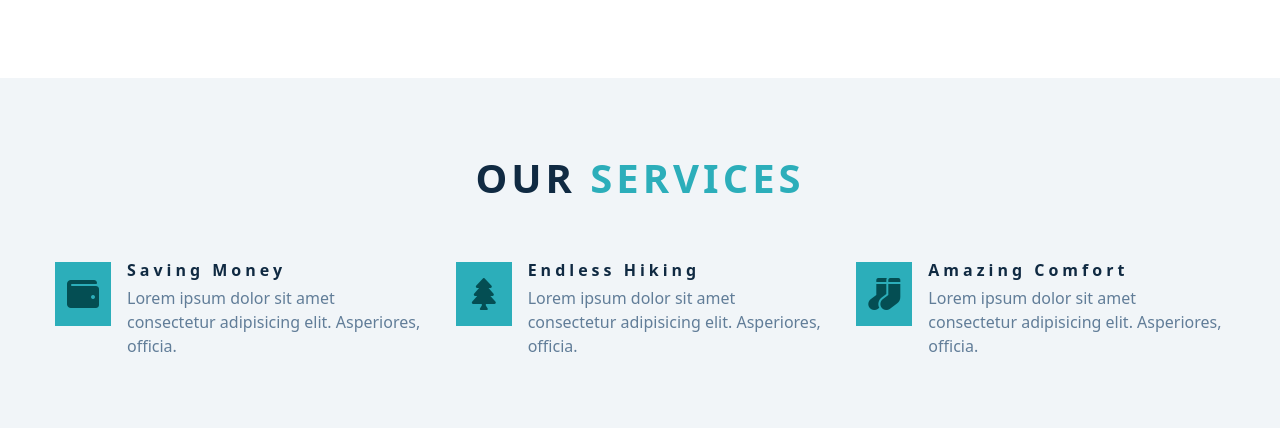
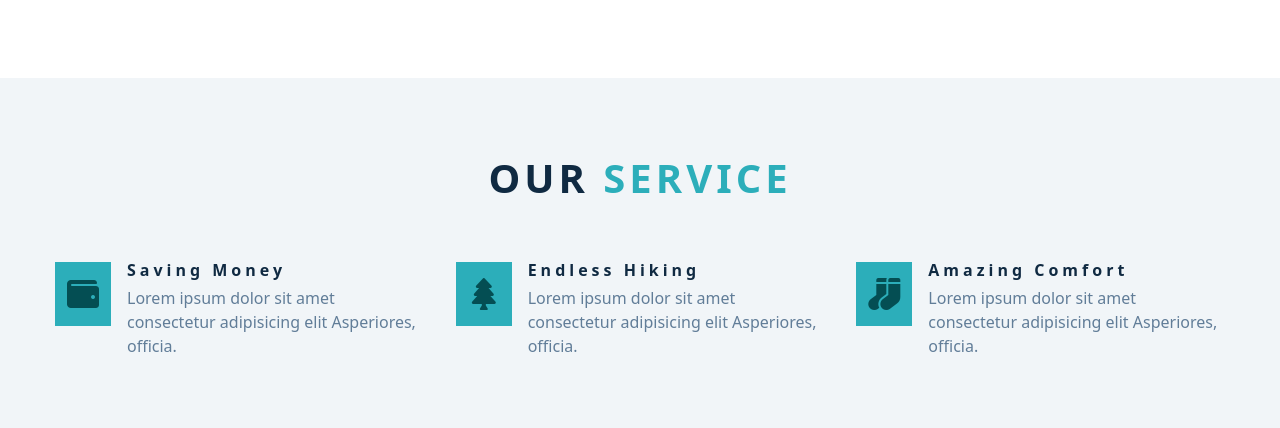
Before and after one commit to DeanDodds/backroads-react-app, a React (Create React App) app in the folder backroads-app/: page / in a window 1280 px wide. Shown: the part 1413-1841 px from the top of the page. Built offline with nearby package versions, Linux system fonts and the light colour scheme.

Commit message:
services data now added dynamically

```diff
--- a/backroads-app/src/components/About.js
+++ b/backroads-app/src/components/About.js
@@ -1,13 +1,11 @@
 import React from 'react'
 import aboutImage from '../images/about.jpeg'
+import Title from './Title'
 
 const About = () => {
   return (
     <section className="section" id="about">
-      <div className="section-title">
-        <h2>about <span>us</span></h2>
-      </div>
-
+    <Title title="about" subTitle="us"/>
       <div className="section-center about-center">
         <div className="about-img">
           <img
--- a/backroads-app/src/components/Services.js
+++ b/backroads-app/src/components/Services.js
@@ -1,46 +1,29 @@
 import React from 'react'
+import Title from './Title'
+import { services } from '../data'
 
 const Services = () => {
   return (
     <section className="section services" id="services">
-      <div className="section-title">
-        <h2>our <span>services</span></h2>
-      </div>
+      <Title title="our" subTitle="service"/>
+
       <div className="section-center services-center">
-        <article className="service">
-          <span className="service-icon"><i className="fas fa-wallet fa-fw"></i></span>
+      {services.map((service) => {
+        const {id, icon, title,text} = service
+        return (
+        <article className="service" key={id}>
+          <span className="service-icon"><i className={icon}></i></span>
           <div className="service-info">
-            <h4 className="service-title">saving money</h4>
+            <h4 className="service-title">{title}</h4>
             <p className="service-text">
-              Lorem ipsum dolor sit amet consectetur adipisicing elit.
-              Asperiores, officia.
+              {text}
             </p>
           </div>
         </article>
-
-        <article className="service">
-          <span className="service-icon"><i className="fas fa-tree fa-fw"></i></span>
-          <div className="service-info">
-            <h4 className="service-title">endless hiking</h4>
-            <p className="service-text">
-              Lorem ipsum dolor sit amet consectetur adipisicing elit.
-              Asperiores, officia.
-            </p>
-          </div>
-        </article>
-
-        <article className="service">
-          <span className="service-icon"><i className="fas fa-socks fa-fw"></i></span>
-          <div className="service-info">
-            <h4 className="service-title">amazing comfort</h4>
-            <p className="service-text">
-              Lorem ipsum dolor sit amet consectetur adipisicing elit.
-              Asperiores, officia.
-            </p>
-          </div>
-        </article>
+        )
+      })}
       </div>
-    </section>
+      </section>
   )
 }
 
--- /dev/null
+++ b/backroads-app/src/components/Title.js
@@ -0,0 +1,13 @@
+import React from 'react'
+
+const Title = ({title, subTitle}) => {
+  return (
+    <div className='section-title'>
+        <h2>
+            {title} <span> {subTitle}</span>
+        </h2>
+    </div>
+  )
+}
+
+export default Title
--- a/backroads-app/src/components/Tours.js
+++ b/backroads-app/src/components/Tours.js
@@ -1,11 +1,10 @@
 import React from 'react'
+import Title from './Title'
 
 const Tours = () => {
   return (
     <section className="section" id="tours">
-      <div className="section-title">
-        <h2>featured <span>tours</span></h2>
-      </div>
+      <Title title="featured" subTitle="tours"/>
 
       <div className="section-center featured-center">
         <article className="tour-card">
```
